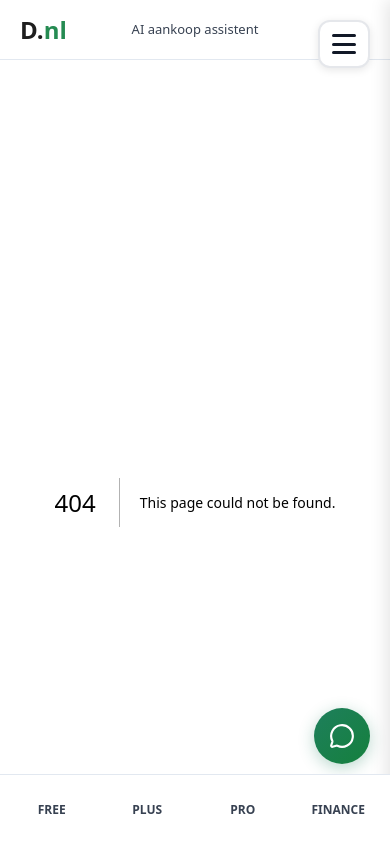
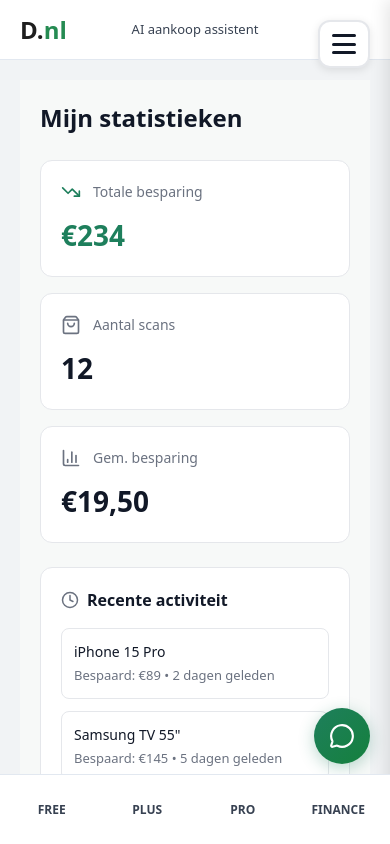
Before and after one commit to gorski1981mario-commits/dealsense-mvp, a Next.js app: page /statistics in a window 390 px wide. Before the commit this address had no page. Built offline with nearby package versions, Linux system fonts and the light colour scheme.

Commit message:
Fix HamburgerMenu: NL translations (not PL), proper Lucide icons for all categories, create /statistics page, fix all routing to existing pages

```diff
--- a/app/components/HamburgerMenu.tsx
+++ b/app/components/HamburgerMenu.tsx
@@ -3,16 +3,33 @@
 import { useState } from 'react'
 import { useRouter } from 'next/navigation'
 import {
-  Wallet,
+  Laptop,
+  Home,
+  Shirt,
+  Heart,
+  Dumbbell,
+  Car,
+  Baby,
+  Armchair,
+  PawPrint,
+  Wrench,
   Plane,
   Shield,
+  Zap,
+  Smartphone,
+  Wifi,
+  Tv,
+  Building,
+  Banknote,
+  FileText,
+  CreditCard,
+  Calendar,
   BarChart3,
   Mail,
   Settings,
   ShieldCheck,
   HelpCircle,
-  Users,
-  Smile
+  Users
 } from 'lucide-react'
 
 interface MenuItem {
@@ -21,36 +38,36 @@ interface MenuItem {
   path: string
 }
 
-// PRODUKTY - Skanowanie EAN/URL
+// PRODUKTY - Scannen
 const productCategories: MenuItem[] = [
-  { icon: Wallet, title: 'Elektronika', path: '/category/elektronika' },
-  { icon: Wallet, title: 'Dom i ogród', path: '/category/dom-ogrod' },
-  { icon: Wallet, title: 'Moda', path: '/category/moda' },
-  { icon: Wallet, title: 'Zdrowie i uroda', path: '/category/zdrowie' },
-  { icon: Wallet, title: 'Sport i fitnes', path: '/category/sport' },
-  { icon: Wallet, title: 'Auto i akcesoria', path: '/category/auto' },
-  { icon: Wallet, title: 'Zabawki i edukacja', path: '/category/zabawki' },
-  { icon: Wallet, title: 'Meble', path: '/category/meble' },
-  { icon: Wallet, title: 'Zwierzęta', path: '/category/zwierzeta' },
-  { icon: Wallet, title: 'Narzędzia - DIY', path: '/category/narzedzia' }
+  { icon: Laptop, title: 'Elektronica', path: '/' },
+  { icon: Home, title: 'Huis & Tuin', path: '/' },
+  { icon: Shirt, title: 'Mode', path: '/' },
+  { icon: Heart, title: 'Gezondheid & Schoonheid', path: '/' },
+  { icon: Dumbbell, title: 'Sport & Fitness', path: '/' },
+  { icon: Car, title: 'Auto & Accessoires', path: '/' },
+  { icon: Baby, title: 'Speelgoed & Educatie', path: '/' },
+  { icon: Armchair, title: 'Meubels', path: '/' },
+  { icon: PawPrint, title: 'Huisdieren', path: '/' },
+  { icon: Wrench, title: 'Gereedschap - DIY', path: '/' }
 ]
 
-// USŁUGI - Porównanie ofert
+// DIENSTEN - Vergelijken
 const serviceCategories: MenuItem[] = [
-  { icon: Plane, title: 'Vacations', path: '/vacations' },
-  { icon: Shield, title: 'Insurance', path: '/insurance' },
-  { icon: Wallet, title: 'Energy', path: '/energy' },
-  { icon: Wallet, title: 'Mobile', path: '/mobile' },
-  { icon: Wallet, title: 'Internet', path: '/internet' },
-  { icon: Wallet, title: 'TV', path: '/tv' },
-  { icon: Wallet, title: 'Mortgage', path: '/mortgage' },
-  { icon: Wallet, title: 'Loans', path: '/loans' },
-  { icon: Wallet, title: 'Leasing', path: '/leasing' },
-  { icon: Wallet, title: 'Cards', path: '/cards' },
-  { icon: Wallet, title: 'Subscriptions', path: '/subscriptions' }
+  { icon: Plane, title: 'Vakanties', path: '/vacations' },
+  { icon: Shield, title: 'Verzekeringen', path: '/insurance' },
+  { icon: Zap, title: 'Energie', path: '/vaste-lasten' },
+  { icon: Smartphone, title: 'Mobiel', path: '/vaste-lasten' },
+  { icon: Wifi, title: 'Internet', path: '/vaste-lasten' },
+  { icon: Tv, title: 'TV', path: '/vaste-lasten' },
+  { icon: Building, title: 'Hypotheek', path: '/finance' },
+  { icon: Banknote, title: 'Leningen', path: '/finance' },
+  { icon: FileText, title: 'Leasing', path: '/finance' },
+  { icon: CreditCard, title: 'Creditcards', path: '/finance' },
+  { icon: Calendar, title: 'Abonnementen', path: '/vaste-lasten' }
 ]
 
-// INNE FUNKCJE
+// FUNCTIES
 const otherItems: MenuItem[] = [
   { icon: BarChart3, title: 'Mijn statistieken', path: '/statistics' },
   { icon: Mail, title: 'Contact', path: 'mailto:info@dealsense.nl' },
@@ -226,7 +243,7 @@ export default function HamburgerMenu() {
                 marginBottom: '12px',
                 textTransform: 'uppercase'
               }}>
-                PRODUKTY (Skanowanie)
+                PRODUCTEN (Scannen)
               </div>
               <div style={{ display: 'flex', flexDirection: 'column', gap: '4px' }}>
                 {productCategories.map((item, idx) => {
@@ -271,7 +288,7 @@ export default function HamburgerMenu() {
                 marginBottom: '12px',
                 textTransform: 'uppercase'
               }}>
-                USŁUGI (Porównanie)
+                DIENSTEN (Vergelijken)
               </div>
               <div style={{ display: 'flex', flexDirection: 'column', gap: '4px' }}>
                 {serviceCategories.map((item, idx) => {
--- /dev/null
+++ b/app/statistics/page.tsx
@@ -0,0 +1,154 @@
+'use client'
+
+import { BarChart3, TrendingDown, ShoppingBag, Clock } from 'lucide-react'
+
+export default function StatisticsPage() {
+  return (
+    <div style={{
+      minHeight: '100vh',
+      background: '#F7F9F8',
+      padding: '20px'
+    }}>
+      <div style={{
+        maxWidth: '800px',
+        margin: '0 auto'
+      }}>
+        <h1 style={{
+          fontSize: '24px',
+          fontWeight: 600,
+          color: '#111827',
+          marginBottom: '24px'
+        }}>
+          Mijn statistieken
+        </h1>
+
+        {/* Stats Grid */}
+        <div style={{
+          display: 'grid',
+          gridTemplateColumns: 'repeat(auto-fit, minmax(200px, 1fr))',
+          gap: '16px',
+          marginBottom: '24px'
+        }}>
+          {/* Total Savings */}
+          <div style={{
+            background: 'white',
+            borderRadius: '12px',
+            padding: '20px',
+            border: '1px solid #E5E7EB'
+          }}>
+            <div style={{
+              display: 'flex',
+              alignItems: 'center',
+              gap: '12px',
+              marginBottom: '12px'
+            }}>
+              <TrendingDown size={20} color="#1E7F5C" />
+              <div style={{ fontSize: '14px', color: '#6B7280' }}>Totale besparing</div>
+            </div>
+            <div style={{ fontSize: '28px', fontWeight: 700, color: '#1E7F5C' }}>€234</div>
+          </div>
+
+          {/* Total Scans */}
+          <div style={{
+            background: 'white',
+            borderRadius: '12px',
+            padding: '20px',
+            border: '1px solid #E5E7EB'
+          }}>
+            <div style={{
+              display: 'flex',
+              alignItems: 'center',
+              gap: '12px',
+              marginBottom: '12px'
+            }}>
+              <ShoppingBag size={20} color="#6B7280" />
+              <div style={{ fontSize: '14px', color: '#6B7280' }}>Aantal scans</div>
+            </div>
+            <div style={{ fontSize: '28px', fontWeight: 700, color: '#111827' }}>12</div>
+          </div>
+
+          {/* Avg Savings */}
+          <div style={{
+            background: 'white',
+            borderRadius: '12px',
+            padding: '20px',
+            border: '1px solid #E5E7EB'
+          }}>
+            <div style={{
+              display: 'flex',
+              alignItems: 'center',
+              gap: '12px',
+              marginBottom: '12px'
+            }}>
+              <BarChart3 size={20} color="#6B7280" />
+              <div style={{ fontSize: '14px', color: '#6B7280' }}>Gem. besparing</div>
+            </div>
+            <div style={{ fontSize: '28px', fontWeight: 700, color: '#111827' }}>€19,50</div>
+          </div>
+        </div>
+
+        {/* Recent Activity */}
+        <div style={{
+          background: 'white',
+          borderRadius: '12px',
+          padding: '20px',
+          border: '1px solid #E5E7EB'
+        }}>
+          <div style={{
+            fontSize: '16px',
+            fontWeight: 600,
+            color: '#111827',
+            marginBottom: '16px',
+            display: 'flex',
+            alignItems: 'center',
+            gap: '8px'
+          }}>
+            <Clock size={18} color="#6B7280" />
+            Recente activiteit
+          </div>
+
+          <div style={{ display: 'flex', flexDirection: 'column', gap: '12px' }}>
+            <div style={{
+              padding: '12px',
+              borderRadius: '8px',
+              border: '1px solid #E5E7EB'
+            }}>
+              <div style={{ fontSize: '14px', fontWeight: 500, color: '#111827', marginBottom: '4px' }}>
+                iPhone 15 Pro
+              </div>
+              <div style={{ fontSize: '13px', color: '#6B7280' }}>
+                Bespaard: €89 • 2 dagen geleden
+              </div>
+            </div>
+
+            <div style={{
+              padding: '12px',
+              borderRadius: '8px',
+              border: '1px solid #E5E7EB'
+            }}>
+              <div style={{ fontSize: '14px', fontWeight: 500, color: '#111827', marginBottom: '4px' }}>
+                Samsung TV 55"
+              </div>
+              <div style={{ fontSize: '13px', color: '#6B7280' }}>
+                Bespaard: €145 • 5 dagen geleden
+              </div>
+            </div>
+
+            <div style={{
+              padding: '12px',
+              borderRadius: '8px',
+              border: '1px solid #E5E7EB'
+            }}>
+              <div style={{ fontSize: '14px', fontWeight: 500, color: '#111827', marginBottom: '4px' }}>
+                Dyson V15
+              </div>
+              <div style={{ fontSize: '13px', color: '#6B7280' }}>
+                Bespaard: €0 • 1 week geleden
+              </div>
+            </div>
+          </div>
+        </div>
+      </div>
+    </div>
+  )
+}
```
